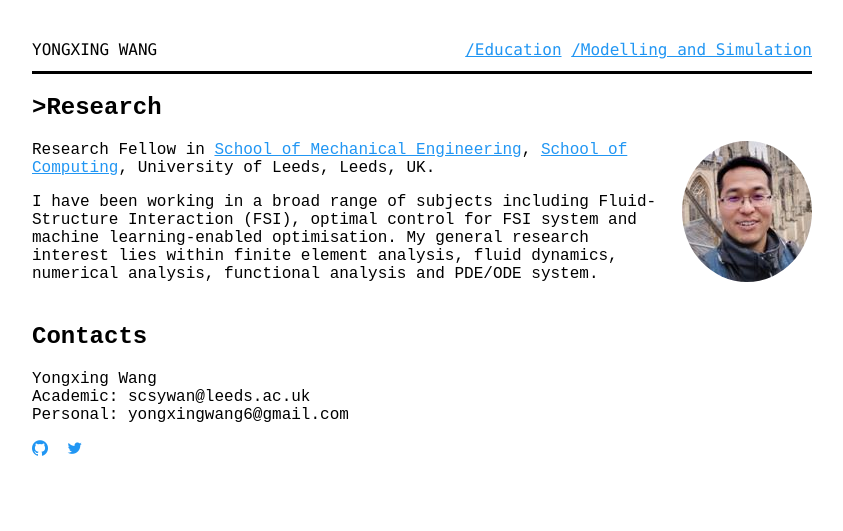
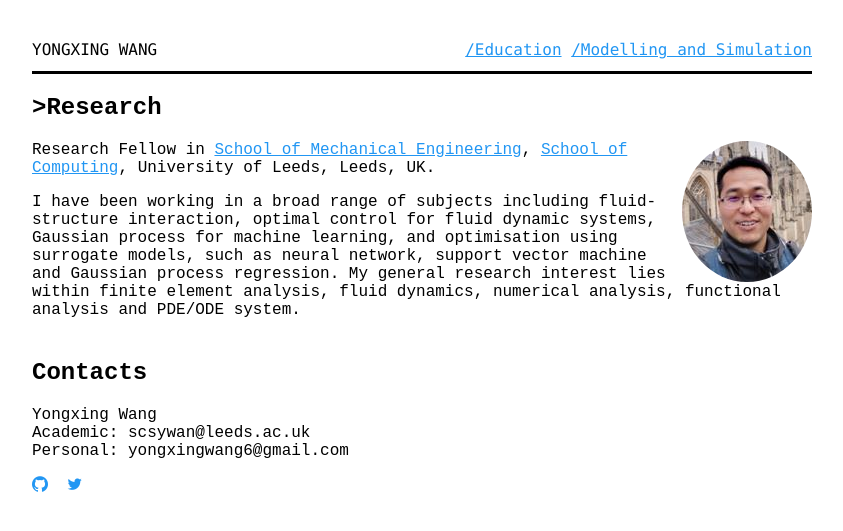
Before and after one commit to yongxingwang/yongxingwang.github.io, a Jekyll site: the page built from index.html, in a window 1280 px wide. Shown: the top 531 px of the page, without its empty margins (218-1061 px from the left). Built offline with Jekyll 4.4.1, drawn with Linux system fonts in a browser that asks for light colours; some web fonts are replaced.

Commit message:
Update index.html

```diff
--- a/index.html
+++ b/index.html
@@ -7,7 +7,7 @@ title: Home
    <h1>>Research</h1>
    <img class="me" src="/assets/images/photo2.jpg" alt="Yongxing profile pic">
    <p>Research Fellow in <a href="https://eps.leeds.ac.uk/mechanical-engineering">School of Mechanical Engineering</a>, <a href="https://engineering.leeds.ac.uk/info/20132/school_of_computing">School of Computing</a>, University of Leeds, Leeds, UK</a>.</p>
-   <p>I have been working in a broad range of subjects including Fluid-Structure Interaction (FSI), optimal control for FSI system and machine learning-enabled optimisation. My general research interest lies within finite element analysis, fluid dynamics, numerical analysis, functional analysis and PDE/ODE system. </p>
+   <p>I have been working in a broad range of subjects including fluid-structure interaction, optimal control for fluid dynamic systems, Gaussian process for machine learning, and optimisation using surrogate models, such as neural network, support vector machine and Gaussian process regression. My general research interest lies within finite element analysis, fluid dynamics, numerical analysis, functional analysis and PDE/ODE system. </p>
 </section>
 
 <section id="contacts">
```
